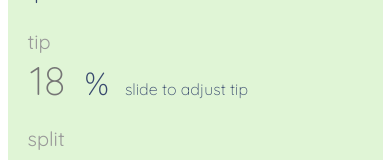
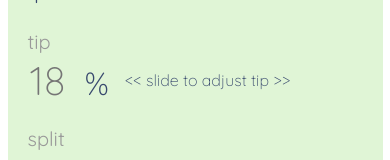
Before and after one commit to futurethang/React-Tip-Calculator, a React (Create React App) app: page / in a window 390 px wide. Shown: the part 229-389 px from the top of the page. Built offline with nearby package versions, Linux system fonts and the light colour scheme.

Commit message:
add media query for slide instruction

```diff
--- a/src/App.css
+++ b/src/App.css
@@ -165,7 +165,7 @@ input:focus {
 }
 
 .icon:active {
-  transform: scale(.8)
+  transform: scale(0.8);
 }
 
 .taxTotal {
@@ -179,3 +179,9 @@ input:focus {
   justify-content: flex-start;
   align-items: baseline;
 }
+
+@media screen and (min-width: 400px) {
+  .mobile-only {
+    display: none;
+  }
+}
--- a/src/Components/TipSettings.tsx
+++ b/src/Components/TipSettings.tsx
@@ -59,7 +59,7 @@ export default class TipSettings extends React.Component<any, any> {
             onChange={this.handleChange}
           />
           <span>%</span>
-          <div className="shine" style={{ fontSize: ".5em", marginLeft: "1em" }}>slide to adjust tip</div>
+          <div className="mobile-only" style={{ fontSize: ".5em", margin: "auto 0 auto 1em" }}>&#60;&#60;  slide to adjust tip  &#62;&#62;</div>
         </div>
         {/* replace with onTouch slider UI element that modifies state */}
       </div>
```
